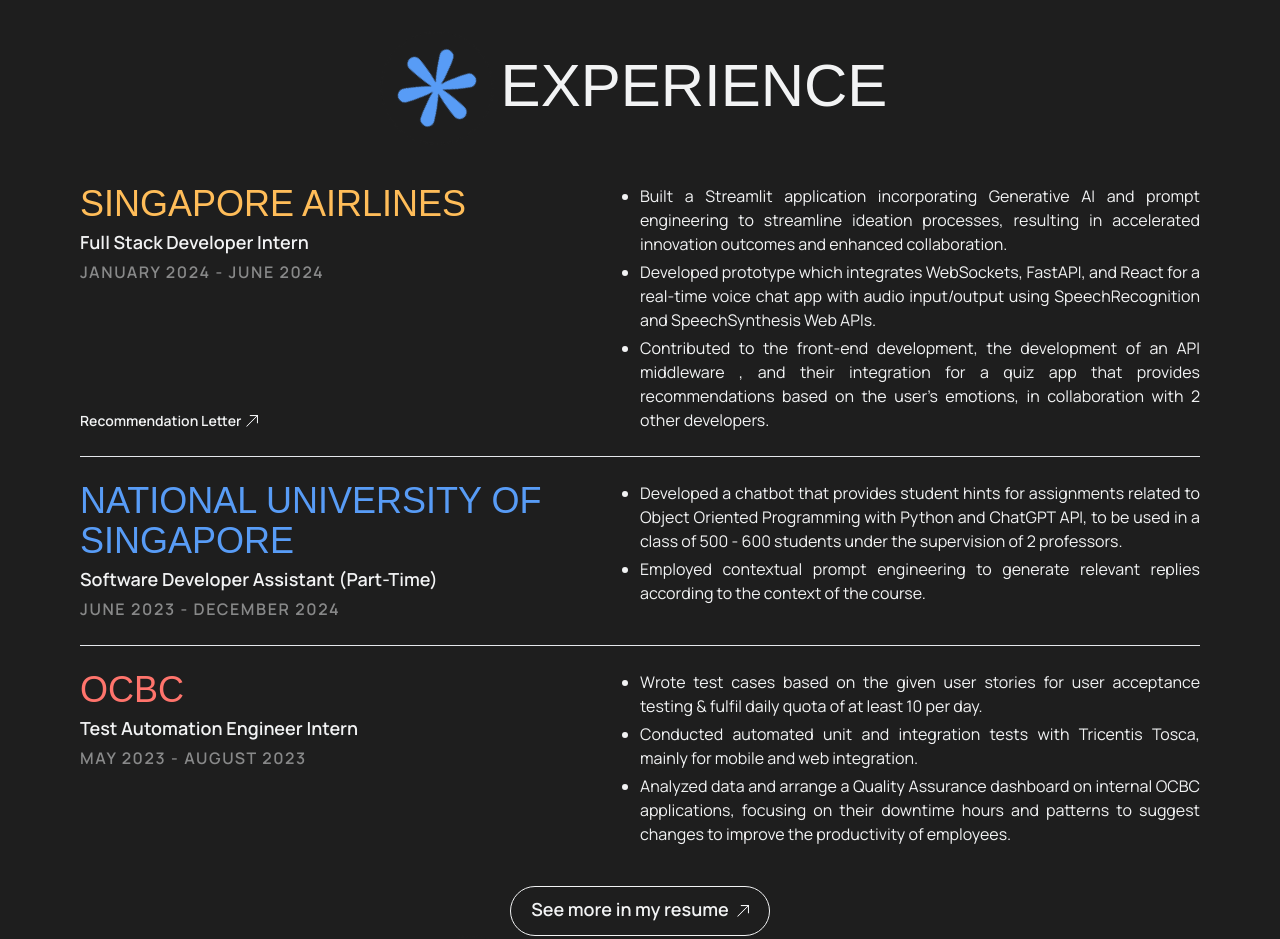
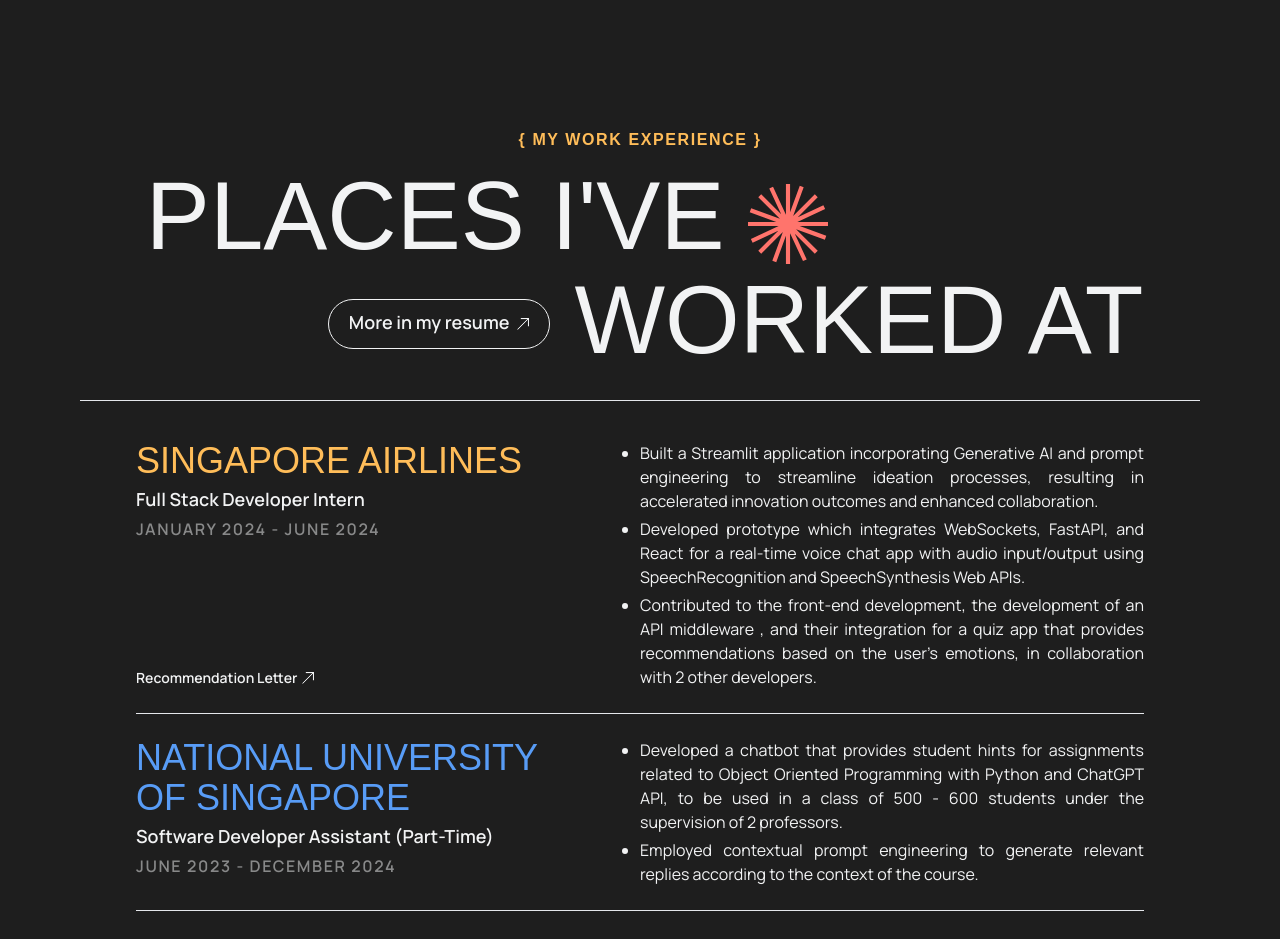
Before and after one commit to melissaharijanto/web-v4, a React (Vite) app: page / in a window 1280 px wide. Shown: the part 1600-2539 px from the top of the page. Built offline with nearby package versions, Linux system fonts and the light colour scheme; a web font is replaced by a local one.

Commit message:
Change Experience page design

```diff
--- a/src/pages/Experience.tsx
+++ b/src/pages/Experience.tsx
@@ -1,23 +1,66 @@
 import AnimationLayout from '../components/animation/AnimationLayout';
 import ExperienceComponent from '../components/ExperienceComponent';
-import SubheadingTitle from '../components/SubheadingTitle';
+import Asterisk from '../components/svgs/Asterisk';
 import DiagonalArrow from '../components/svgs/DiagonalArrow';
 import { styles } from '../utils/css/styles';
-import { childVariants } from '../utils/data/animation';
+import {
+    childVariants,
+    childVariantsFour,
+    childVariantsThree,
+    childVariantsTwo,
+} from '../utils/data/animation';
 import { experiences } from '../utils/data/experience';
 import { links } from '../utils/data/links';
 import { motion } from 'framer-motion';
 
 const Experience = () => {
     return (
-        <div id="experience" className={`${styles.page} pt-4`}>
-            <AnimationLayout className="flex flex-col justify-center items-center  min-h-screen">
-                <motion.div variants={childVariants}>
-                    <SubheadingTitle
-                        title="EXPERIENCE"
-                        flowerFill="fill-blue"></SubheadingTitle>
+        <div
+            id="experience"
+            className={`${styles.page} flex justify-center items-start pt-28`}>
+            <AnimationLayout className="flex flex-col justify-center items-center">
+                <motion.div variants={childVariantsFour}>
+                    <p className={`${styles['mini-subheader']}`}>
+                        {'{ MY WORK EXPERIENCE }'}
+                    </p>
                 </motion.div>
-                <motion.div variants={childVariants} className="mt-10">
+                <div className="flex flex-col items-center justify-center">
+                    <motion.div
+                        variants={childVariantsTwo}
+                        className="grid grid-cols-[6fr_4fr] gap-x-6 mt-4">
+                        <div className={`${styles['header-xl']} text-right`}>
+                            PLACES I'VE
+                        </div>
+                        <div className="mt-4 flex justify-start items-center">
+                            <Asterisk fill="fill-red" width="w-20" />
+                        </div>
+                    </motion.div>
+                    <motion.div
+                        variants={childVariants}
+                        className="grid grid-cols-[4fr_5.5fr] mt-2 gap-x-6">
+                        <div className="flex flex-col justify-center items-end">
+                            <a
+                                href={links.resume}
+                                target="_blank"
+                                className={`${styles['button-text']} ${styles['button']} ${styles['button-with-diagonal-arrow']} w-fit mt-2`}>
+                                <span className="mb-1">More in my resume</span>
+                                <DiagonalArrow
+                                    width="w-3"
+                                    fill="fill-white"></DiagonalArrow>
+                            </a>
+                        </div>
+
+                        <div className={`${styles['header-xl']} text-left`}>
+                            <p>WORKED AT</p>
+                        </div>
+                    </motion.div>
+                </div>
+                <motion.div variants={childVariantsThree} className="w-full">
+                    <hr className="w-full mt-8"></hr>
+                </motion.div>
+                <motion.div
+                    variants={childVariantsThree}
+                    className="mt-10 w-[90%] flex-col justify-center items-center">
                     {experiences.map((exp, index) => {
                         return (
                             <ExperienceComponent
@@ -33,17 +76,6 @@
                         );
                     })}
                 </motion.div>
-                <motion.div variants={childVariants}>
-                    <a
-                        href={links.resume}
-                        target="_blank"
-                        className={`${styles['button-text']} ${styles['button']} ${styles['button-with-diagonal-arrow']} mt-10`}>
-                        <span className="mb-1">See more in my resume</span>
-                        <DiagonalArrow
-                            width="w-3"
-                            fill="fill-white"></DiagonalArrow>
-                    </a>
-                </motion.div>
             </AnimationLayout>
         </div>
     );
```
